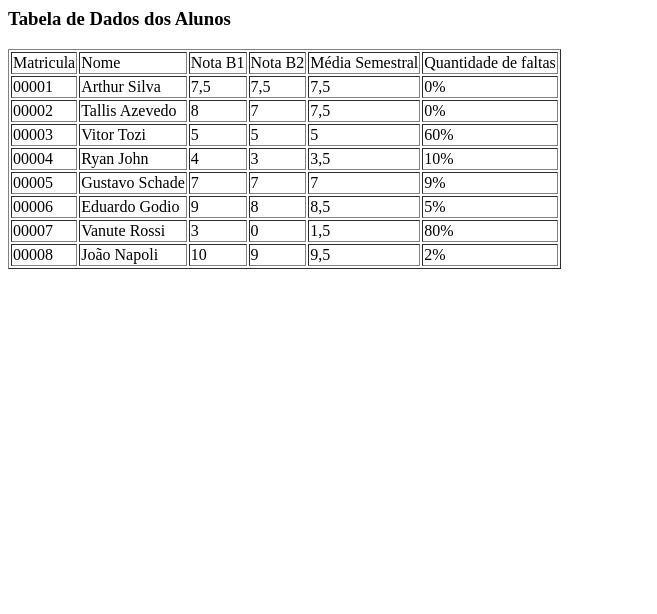
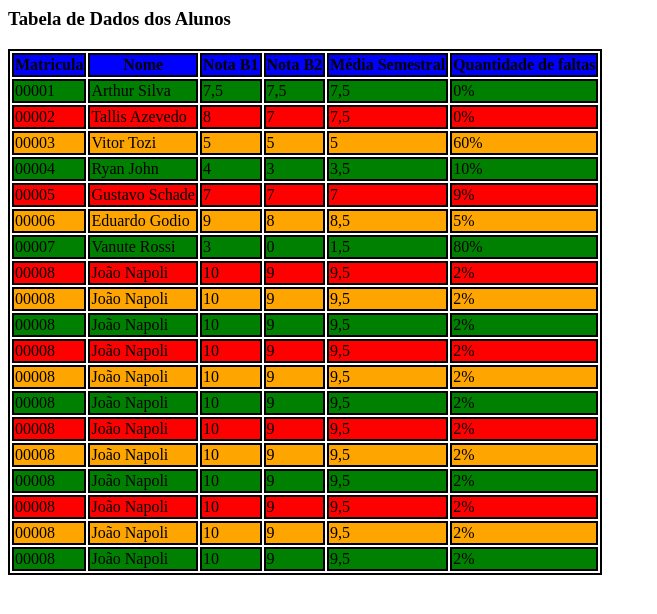
Before and after one commit to arthurrsilva/students-table, a plain HTML site: page index.html in a window 1280 px wide. Shown: the whole page, without its empty margins (0-657 px from the left). Drawn offline with Linux system fonts and the light colour scheme.

Commit message:
Update index.html

```diff
--- a/index.html
+++ b/index.html
@@ -1,20 +1,23 @@
 <html>
     <head>
+        <link rel="stylesheet" href="style.css">
         <h3>Tabela de Dados dos Alunos</h3>
     </head>
 
     <body>
-        <table>
-            <table border="1">
+
+            <table>
+                <thead>
                 <tr>
-                    <td>Matricula</td>
-                    <td>Nome</td>
-                    <td>Nota B1</td>
-                    <td>Nota B2</td>
-                    <td>Média Semestral</td>
-                    <td>Quantidade de faltas</td>
+                    <th>Matricula</th>
+                    <th>Nome</th>
+                    <th>Nota B1</th>
+                    <th>Nota B2</th>
+                    <th>Média Semestral</th>
+                    <th>Quantidade de faltas</th>
 
                 </tr>
+            </thead>
                  <tr>
 
                     <td>00001</td>
@@ -88,10 +91,111 @@
                         <td>2%</td>
 
                     </tr>
-        </table>
+                    <tr>
+                        <td>00008</td>
+                        <td>João Napoli</td>
+                        <td>10</td>
+                        <td>9</td>
+                        <td>9,5</td>
+                        <td>2%</td>
+
+                    </tr>
+                    <tr>
+                        <td>00008</td>
+                        <td>João Napoli</td>
+                        <td>10</td>
+                        <td>9</td>
+                        <td>9,5</td>
+                        <td>2%</td>
+
+                    </tr>
+                    <tr>
+                        <td>00008</td>
+                        <td>João Napoli</td>
+                        <td>10</td>
+                        <td>9</td>
+                        <td>9,5</td>
+                        <td>2%</td>
+
+                    </tr>
+                    <tr>
+                        <td>00008</td>
+                        <td>João Napoli</td>
+                        <td>10</td>
+                        <td>9</td>
+                        <td>9,5</td>
+                        <td>2%</td>
+
+                    </tr>
+                    <tr>
+                        <td>00008</td>
+                        <td>João Napoli</td>
+                        <td>10</td>
+                        <td>9</td>
+                        <td>9,5</td>
+                        <td>2%</td>
+
+                    </tr>
+                    <tr>
+                        <td>00008</td>
+                        <td>João Napoli</td>
+                        <td>10</td>
+                        <td>9</td>
+                        <td>9,5</td>
+                        <td>2%</td>
+
+                    </tr>
+                    <tr>
+                        <td>00008</td>
+                        <td>João Napoli</td>
+                        <td>10</td>
+                        <td>9</td>
+                        <td>9,5</td>
+                        <td>2%</td>
+
+                    </tr>
+                    <tr>
+                        <td>00008</td>
+                        <td>João Napoli</td>
+                        <td>10</td>
+                        <td>9</td>
+                        <td>9,5</td>
+                        <td>2%</td>
+
+                    </tr>
+                    <tr>
+                        <td>00008</td>
+                        <td>João Napoli</td>
+                        <td>10</td>
+                        <td>9</td>
+                        <td>9,5</td>
+                        <td>2%</td>
+
+                    </tr>
+                    <tr>
+                        <td>00008</td>
+                        <td>João Napoli</td>
+                        <td>10</td>
+                        <td>9</td>
+                        <td>9,5</td>
+                        <td>2%</td>
+
+                    </tr>
+                    <tr>
+                        <td>00008</td>
+                        <td>João Napoli</td>
+                        <td>10</td>
+                        <td>9</td>
+                        <td>9,5</td>
+                        <td>2%</td>
+
+                    </tr>
+
+                </table>
 
 
 
 
 
     </body>
+    </html>
```
